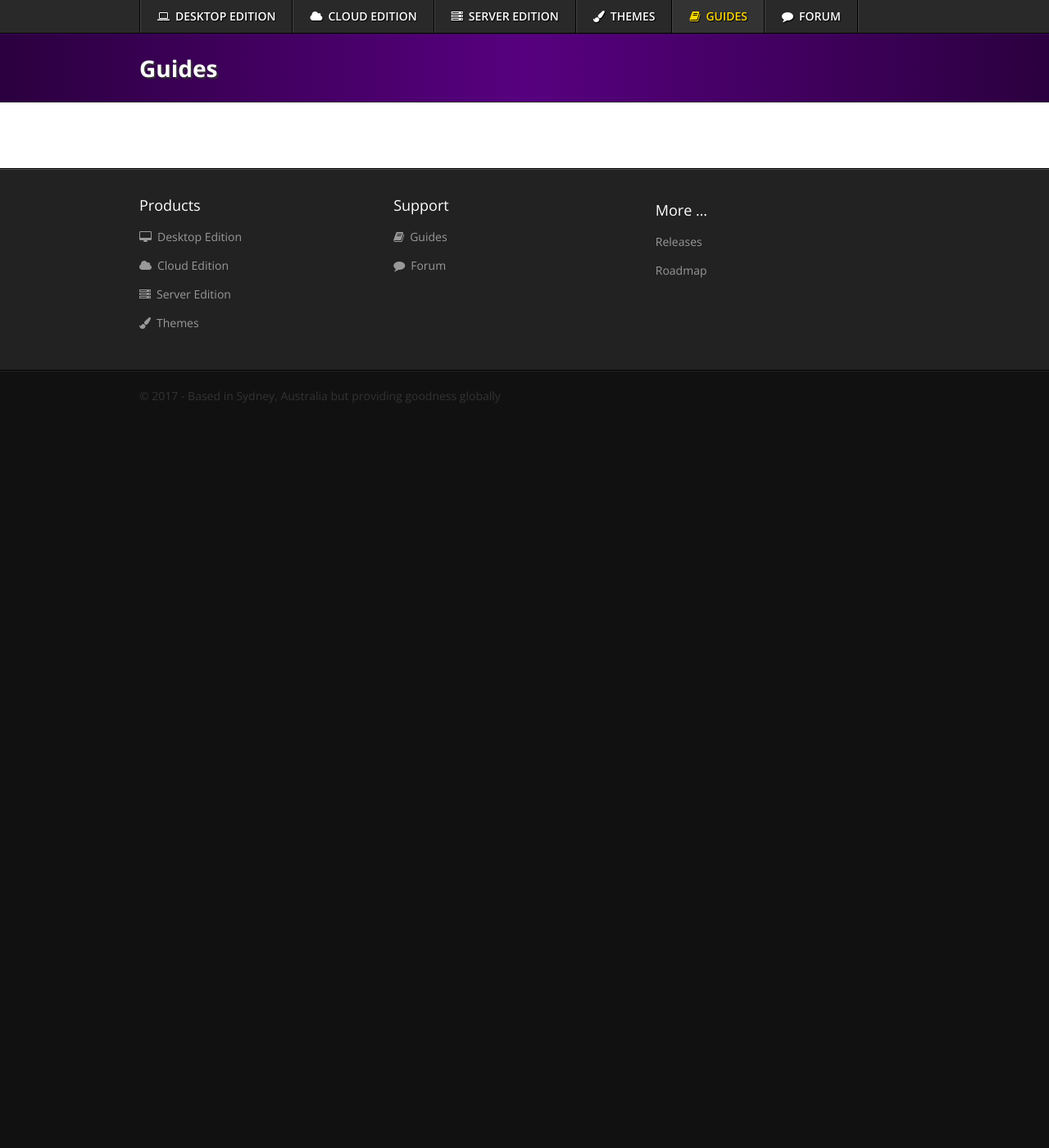
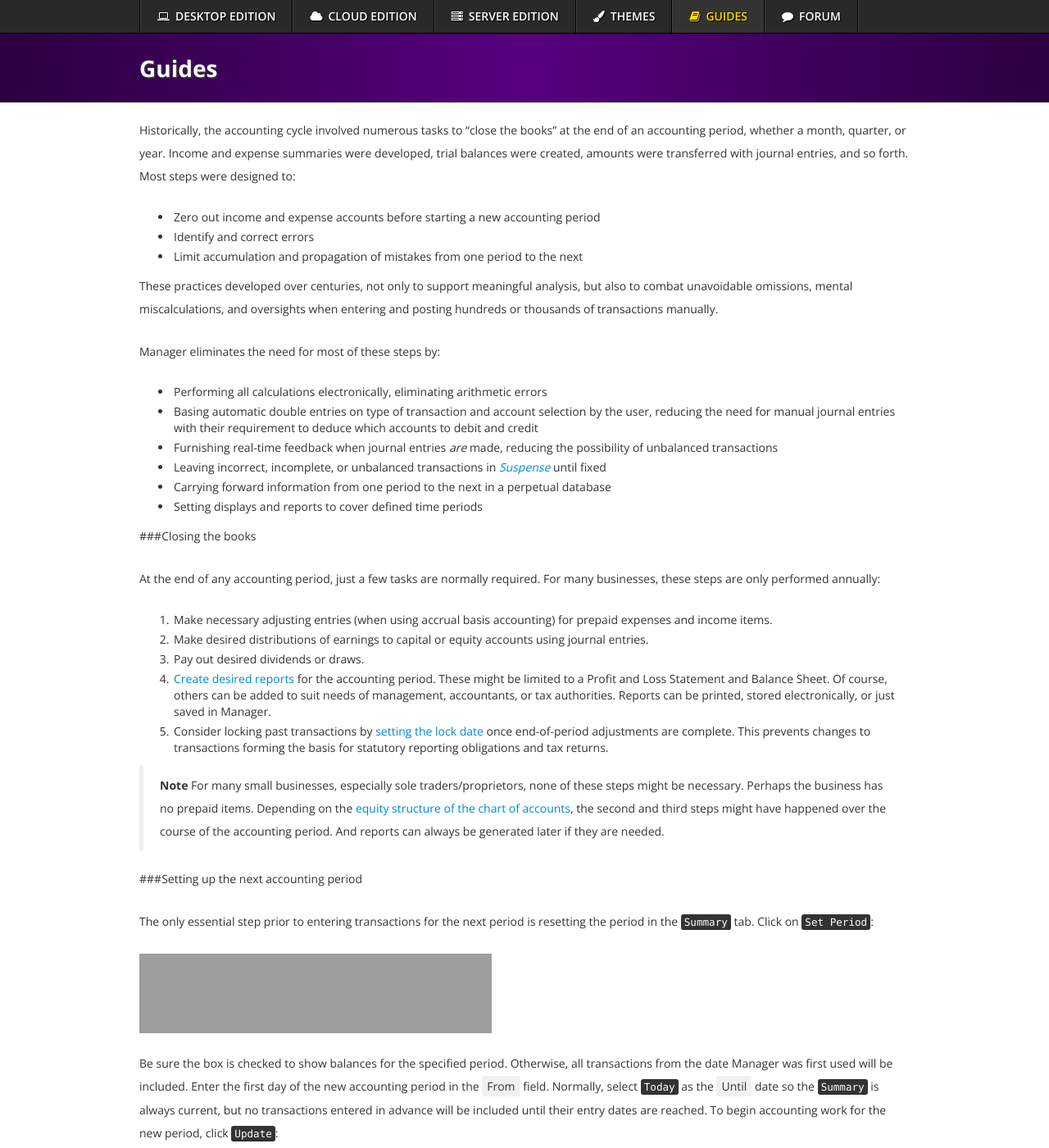
Before and after one commit to 3etechinns/www.manager.io, a Jekyll site: the page built from _guides/7470.md, in a window 1280 px wide and 1400 px high. Shown: the whole window at 82% size. Built offline with Jekyll 4.4.1, drawn with Linux system fonts in a browser that asks for light colours; nearby versions of some CDN libraries; comment, search, counter and statistics services are not loaded; some of the changed text lies outside the part shown; grey boxes are pictures that could not be loaded.

Commit message:
Guide: Close an accounting period

```diff
--- a/_guides/7470.md
+++ b/_guides/7470.md
@@ -4,3 +4,44 @@ title: Close an accounting period
 permalink: /guides/close-an-accounting-period/7470
 tags: summary summary-start-date-form
 ---
+Historically, the accounting cycle involved numerous tasks to "close the books" at the end of an accounting period, whether a month, quarter, or year. Income and expense summaries were developed, trial balances were created, amounts were transferred with journal entries, and so forth. Most steps were designed to:
+
+* Zero out income and expense accounts before starting a new accounting period
+* Identify and correct errors
+* Limit accumulation and propagation of mistakes from one period to the next
+
+These practices developed over centuries, not only to support meaningful analysis, but also to combat unavoidable omissions, mental miscalculations, and oversights when entering and posting hundreds or thousands of transactions manually.
+
+Manager eliminates the need for most of these steps by:
+
+* Performing all calculations electronically, eliminating arithmetic errors
+* Basing automatic double entries on type of transaction and account selection by the user, reducing the need for manual journal entries with their requirement to deduce which accounts to debit and credit
+* Furnishing real-time feedback when journal entries _are_ made, reducing the possibility of unbalanced transactions
+* Leaving incorrect, incomplete, or unbalanced transactions in _[Suspense](https://forum.manager.io/t/suspense-account/7106)_ until fixed
+* Carrying forward information from one period to the next in a perpetual database
+* Setting displays and reports to cover defined time periods
+
+###Closing the books
+
+At the end of any accounting period, just a few tasks are normally required. For many businesses, these steps are only performed annually:
+
+1. Make necessary adjusting entries (when using accrual basis accounting) for prepaid expenses and income items.
+2. Make desired distributions of earnings to capital or equity accounts using journal entries.
+3. Pay out desired dividends or draws.
+4. [Create desired reports](https://forum.manager.io/t/reports/7468) for the accounting period. These might be limited to a Profit and Loss Statement and Balance Sheet. Of course, others can be added to suit needs of management, accountants, or tax authorities. Reports can be printed, stored electronically, or just saved in Manager.
+5. Consider locking past transactions by [setting the lock date](https://forum.manager.io/t/setting-lock-date/5510) once end-of-period adjustments are complete. This prevents changes to transactions forming the basis for statutory reporting obligations and tax returns.
+
+> **Note**
+For many small businesses, especially sole traders/proprietors, none of these steps might be necessary. Perhaps the business has no prepaid items. Depending on the [equity structure of the chart of accounts](https://forum.manager.io/t/simple-equity-accounting-for-sole-traders-proprietors/6971), the second and third steps might have happened over the course of the accounting period. And reports can always be generated later if they are needed.
+
+###Setting up the next accounting period
+
+The only essential step prior to entering transactions for the next period is resetting the period in the <kbd>Summary</kbd> tab. Click on <kbd>Set Period</kbd>:
+
+<img src="/uploads/manager1/original/2X/7/74e75e82930c8cdee7e5372db77c156f2fc2f461.png" width="430" height="97">
+
+Be sure the box is checked to show balances for the specified period. Otherwise, all transactions from the date Manager was first used will be included. Enter the first day of the new accounting period in the `From` field. Normally, select <kbd>Today</kbd> as the `Until` date so the <kbd>Summary</kbd> is always current, but no transactions entered in advance will be included until their entry dates are reached. To begin accounting work for the new period, click <kbd>Update</kbd>:
+
+<img src="/uploads/manager1/original/2X/d/dd6e300a983796ff78b93082e522a6d00b0151ee.png" width="286" height="361">
+
+You might want to define common reports for the new accounting period, too. That way, they will be quickly available when needed. But they can also be created later.
```
